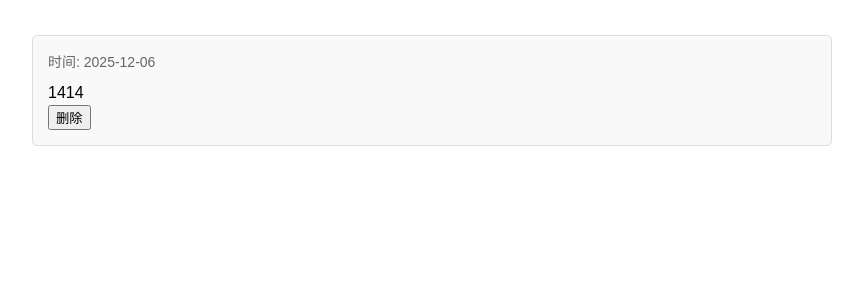
After one commit to fumiaogodv/record_everyday, a Flask app: template templates/delect.html in a window 1280 px wide. The commit adds this page. Shown: the top 300 px of the page, without its empty margins (208-1071 px from the left). Run offline with Flask 3, Linux system fonts and the light colour scheme; the template is opened without the code that fills it: values that come from a table or form of the project are taken from there, others are empty.

Commit message:
delect function plus

```diff
--- a/app.py
+++ b/app.py
@@ -4,29 +4,29 @@ import os
 
 app = Flask(__name__)
 
-# ##################################################################
-#  关键修改部分：添加一个中间件来处理 URL 前缀
-# ##################################################################
-class PrefixMiddleware(object):
-    def __init__(self, app, prefix=''):
-        self.app = app
-        self.prefix = prefix
-
-    def __call__(self, environ, start_response):
-        # 如果请求路径以指定的前缀开头，则移除前缀
-        # 例如，将 /hello/wuziqi 修改为 /wuziqi
-        if environ['PATH_INFO'].startswith(self.prefix):
-            environ['PATH_INFO'] = environ['PATH_INFO'][len(self.prefix):]
-            environ['SCRIPT_NAME'] = self.prefix
-            return self.app(environ, start_response)
-        else:
-            # 如果不匹配前缀，直接返回 404
-            start_response('404', [('Content-Type', 'text/plain')])
-            return ["This URL does not belong to the app.".encode()]
-
-# 将你的 Flask 应用包装在这个中间件中
-app.wsgi_app = PrefixMiddleware(app.wsgi_app, prefix='/hello')
-# ##################################################################
+# # ##################################################################
+# #  关键修改部分：添加一个中间件来处理 URL 前缀
+# # ##################################################################
+# class PrefixMiddleware(object):
+#     def __init__(self, app, prefix=''):
+#         self.app = app
+#         self.prefix = prefix
+#
+#     def __call__(self, environ, start_response):
+#         # 如果请求路径以指定的前缀开头，则移除前缀
+#         # 例如，将 /hello/wuziqi 修改为 /wuziqi
+#         if environ['PATH_INFO'].startswith(self.prefix):
+#             environ['PATH_INFO'] = environ['PATH_INFO'][len(self.prefix):]
+#             environ['SCRIPT_NAME'] = self.prefix
+#             return self.app(environ, start_response)
+#         else:
+#             # 如果不匹配前缀，直接返回 404
+#             start_response('404', [('Content-Type', 'text/plain')])
+#             return ["This URL does not belong to the app.".encode()]
+#
+# # 将你的 Flask 应用包装在这个中间件中
+# app.wsgi_app = PrefixMiddleware(app.wsgi_app, prefix='/hello')
+# # ##################################################################
 
 
 
@@ -89,6 +89,28 @@ def write():
         return render_template('write.html')
 
 
+@app.route('/delete_page', methods=['GET', 'POST'])
+def delete():
+    if request.method == "POST":
+        try:
+            diary_id = request.form.get('id')
+            # 必须先查出对象
+            item = Diary.query.get(diary_id)
+            if item:
+                db.session.delete(item)
+                db.session.commit()
+                # 如果是 fetch 请求，返回 200 状态码即可
+                return "OK", 200
+            else:
+                return "Record not found", 404
+        except Exception as e:
+            db.session.rollback()
+            return str(e), 500
+
+    # GET 请求逻辑
+    diaries = Diary.query.order_by(Diary.id.desc()).all()
+    return render_template('delect.html', diaries=diaries)
+
 if __name__ == "__main__":
     print("启动Flask应用...")
     app.run(debug=True)
--- /dev/null
+++ b/templates/delect.html
@@ -0,0 +1,89 @@
+<!DOCTYPE html>
+<html>
+<head>
+    <title>日记删除列表</title>
+    <style>
+        body {
+            font-family: Arial, sans-serif;
+            max-width: 800px;
+            margin: 0 auto;
+            padding: 20px;
+        }
+        .diary-item {
+            border: 1px solid #ddd;
+            margin: 15px 0;
+            padding: 15px;
+            border-radius: 5px;
+            background-color: #f9f9f9;
+        }
+        .diary-date {
+            color: #666;
+            font-size: 14px;
+            margin-bottom: 10px;
+        }
+        .diary-content {
+            font-size: 16px;
+            line-height: 1.5;
+        }
+        .back-link {
+            display: inline-block;
+            margin-bottom: 20px;
+            color: #007bff;
+            text-decoration: none;
+        }
+        .back-link:hover {
+            text-decoration: underline;
+        }
+    </style>
+</head>
+<div id="diaries">
+    {% for diary in diaries %}
+    <div class="diary-item">
+        <div class="diary-date">时间: {{ diary.date_time }}</div>
+        <div class="diary-content">{{ diary.messages }}</div>
+        <!-- 确保类名一致 -->
+        <button class="delete-btn" data-id="{{ diary.id }}">删除</button>
+    </div>
+    {% endfor %}
+</div>
+
+<script>
+    // 1. 选择正确的类名 .delete-btn
+    document.querySelectorAll('.delete-btn').forEach(button => {
+        button.addEventListener('click', function() {
+            // 2. 获取当前点击按钮的 id
+            const diaryId = this.getAttribute('data-id');
+            const currentBtn = this; // 保存当前按钮引用
+
+            if (!confirm('确定要删除这条记录吗？')) return;
+
+            // 3. 修正拼写：FormData (大写 F)
+            const formData = new FormData();
+            formData.append('id', diaryId);
+
+            // 禁用按钮防止重复点击
+            currentBtn.disabled = true;
+            currentBtn.textContent = '删除中...';
+
+            fetch("/delete_page", {
+                method: "POST",
+                body: formData // 发送 FormData
+            })
+            .then(response => {
+                if (response.ok) {
+                    alert('删除成功！');
+                    location.reload(); // 删除成功后刷新当前页面
+                } else {
+                    throw new Error('删除失败');
+                }
+            })
+            .catch(error => {
+                console.error('错误:', error);
+                alert('操作失败');
+                currentBtn.disabled = false;
+                currentBtn.textContent = '删除';
+            });
+        });
+    });
+</script>
+</html>
```
Also changed, not shown: aaa.py (deleted, +0 -51 lines), task.md (+6 -0 lines), templates/index.html (+6 -1 lines), instance/diary.db.
